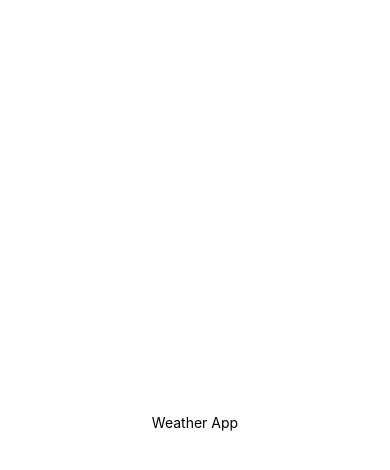
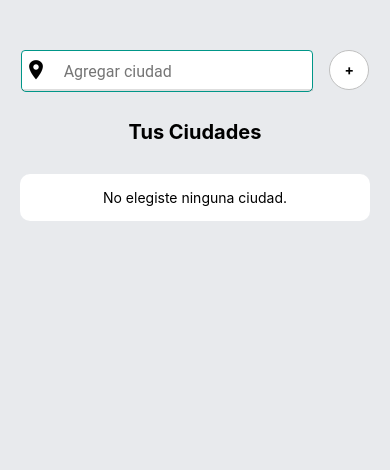
Before and after one commit to jorgediazok/IBM-Skillsbuild-Grupo94, a React Native app: screen / in a window 390 px wide. Shown: the top 470 px of the page. Built offline with nearby package versions, Linux system fonts and the light colour scheme.

Commit message:
Created crud - Add city - Delete city

```diff
--- a/App.js
+++ b/App.js
@@ -1,16 +1,7 @@
 import * as React from 'react';
-import { View, Text } from 'react-native';
+import { View } from 'react-native';
+import Search from './Search';
 
 export default function App() {
-  return (
-    <View
-      style={{
-        flex: 1,
-        justifyContent: 'center',
-        alignItems: 'center',
-      }}
-    >
-      <Text>Weather App</Text>
-    </View>
-  );
+  return <Search />;
 }
--- /dev/null
+++ b/Search.js
@@ -0,0 +1,200 @@
+import React, { useEffect, useState } from 'react';
+import { TextInput, Button } from 'react-native-paper';
+import {
+  FlatList,
+  KeyboardAvoidingView,
+  StyleSheet,
+  View,
+  Text,
+  TouchableOpacity,
+  Keyboard,
+} from 'react-native';
+import Ionicons from 'react-native-vector-icons/Ionicons';
+import CityItem from './components/CityItem';
+import CityItemEmpty from './components/CityItemEmpty';
+
+const Search = () => {
+  const [city, setCity] = useState('');
+  const [cityItems, setCityItems] = useState([]);
+  const [filteredCities, setFilteredCities] = useState([]);
+  const [masterData, setMasterData] = useState([]);
+  const [search, setSearch] = useState('');
+
+  // const fetchCities = async (text) => {
+  //   setCity(text);
+  //   const response = await axios.get(
+  //     'https://autocomplete.wunderground.com/aq?query=' + text
+  //   );
+  // };
+
+  // const fetchPosts = () => {
+  //   const apiUrl = 'https://jsonplaceholder.typicode.com/posts';
+  //   fetch(apiUrl)
+  //     .then((response) => response.json())
+  //     .then((responseJson) => {
+  //       setFilteredCities(responseJson);
+  //       setMasterData(responseJson);
+  //     })
+  //     .catch((err) => console.log(err));
+  // };
+
+  // useEffect(() => {
+  //   fetchPosts();
+  //   return () => {};
+  // }, []);
+
+  // const ItemView = ({ item }) => {
+  //   return (
+  //     <View style={{ width: '80%', marginLeft: 35 }}>
+  //       <Text style={styles.itemStyle}>
+  //         {item.id}
+  //         {'. '}
+  //         {item.title.toUpperCase()}
+  //       </Text>
+  //       <Button mode='contained' onPress={() => alert('Clickeaste')}>
+  //         +
+  //       </Button>
+  //     </View>
+  //   );
+  // };
+
+  //ADDING A CITY
+  const handleAddCity = () => {
+    Keyboard.dismiss();
+    setCityItems([...cityItems, city]);
+    setCity('');
+  };
+
+  //FILTERING CITIES
+  const searchFilter = (text) => {
+    if (text) {
+      const newData = masterData.filter((item) => {
+        const itemData = item.title
+          ? item.title.toUpperCase()
+          : ''.toUpperCase();
+        const textData = text.toUpperCase();
+        return itemData.indexOf(textData) > -1;
+      });
+      setFilteredCities(newData);
+      setSearch(text);
+    } else {
+      setFilteredCities(masterData);
+      setSearch(text);
+    }
+  };
+
+  //DELETING A CITY
+  const handleDelete = (index) => {
+    let items = [...cityItems];
+    items.splice(index, 1);
+    setCityItems(items);
+  };
+
+  return (
+    <View style={styles.container}>
+      <Ionicons name='location-sharp' size={22} style={styles.iconOne} />
+      <KeyboardAvoidingView style={styles.addCitiesWrapper}>
+        <TextInput
+          style={styles.textInputStyle}
+          placeholder='Agregar ciudad'
+          // value={search}
+          value={city}
+          underlineColorAndroid='transparent'
+          // onChangeText={(text) => searchFilter(text)}
+          onChangeText={(text) => setCity(text)}
+        />
+        <TouchableOpacity onPress={() => handleAddCity()}>
+          <View style={styles.addButtonWrapper}>
+            <Text style={styles.addButton}>+</Text>
+          </View>
+        </TouchableOpacity>
+      </KeyboardAvoidingView>
+
+      {/* <FlatList
+          data={filteredCities}
+          keyExtractor={(item, index) => index.toString()}
+          renderItem={ItemView}
+        /> */}
+
+      <Text style={styles.title}>Tus Ciudades</Text>
+      <View style={styles.addedCities}>
+        {cityItems.length === 0 ? (
+          <CityItemEmpty />
+        ) : (
+          cityItems
+            .map((cityItem, index) => (
+              <CityItem
+                city={cityItem}
+                key={index}
+                handleDelete={handleDelete}
+                index={index}
+              />
+            ))
+            .reverse()
+        )}
+      </View>
+    </View>
+  );
+};
+
+export default Search;
+
+const styles = StyleSheet.create({
+  container: {
+    flex: 1,
+    backgroundColor: '#E8EAED',
+  },
+  title: {
+    fontSize: 20,
+    fontWeight: 'bold',
+    textAlign: 'center',
+    marginTop: 120,
+    zIndex: 300,
+  },
+  addCitiesWrapper: {
+    position: 'absolute',
+    top: 10,
+    width: '100%',
+    flexDirection: 'row',
+    justifyContent: 'space-around',
+    alignItems: 'center',
+  },
+  addedCities: {
+    paddingTop: 30,
+    paddingHorizontal: 20,
+  },
+  itemStyle: { padding: 15 },
+  iconOne: {
+    position: 'absolute',
+    zIndex: 1,
+    top: 58,
+    left: 25,
+  },
+  textInputStyle: {
+    height: 40,
+    borderWidth: 1,
+    borderRadius: 5,
+    paddingLeft: 30,
+    margin: 5,
+    width: '75%',
+    marginLeft: 15,
+    marginTop: 40,
+    borderColor: '#009688',
+    backgroundColor: 'white',
+  },
+  addButtonWrapper: {
+    width: 40,
+    height: 40,
+    borderRadius: 60,
+    backgroundColor: '#fff',
+    justifyContent: 'center',
+    alignItems: 'center',
+    borderColor: '#C0C0C0',
+    borderWidth: 1,
+    marginTop: 32,
+    marginRight: 15,
+  },
+  addButton: {
+    fontWeight: 'bold',
+  },
+});
--- /dev/null
+++ b/components/CityItem.js
@@ -0,0 +1,59 @@
+import React from 'react';
+import { View, Text, StyleSheet } from 'react-native';
+import Icon from 'react-native-vector-icons/FontAwesome';
+import MapIcon from 'react-native-vector-icons/FontAwesome';
+
+const CityItem = ({ city, handleDelete, index }) => {
+  return (
+    <View style={styles.city}>
+      <View style={styles.cityLeft}>
+        <View style={styles.cityMap}>
+          <MapIcon name='map-marker' color='black' size={22} />
+        </View>
+        <Text style={styles.cityText}>{city}</Text>
+      </View>
+      <View style={styles.cityDelete}>
+        <Icon
+          name='trash'
+          size={20}
+          color='#900'
+          onPress={() => handleDelete(index)}
+        />
+      </View>
+    </View>
+  );
+};
+
+export default CityItem;
+
+const styles = StyleSheet.create({
+  city: {
+    backgroundColor: '#fff',
+    padding: 15,
+    borderRadius: 10,
+    flexDirection: 'row',
+    alignItems: 'center',
+    justifyContent: 'space-between',
+    marginBottom: 20,
+  },
+  cityLeft: {
+    flexDirection: 'row',
+    alignItems: 'center',
+    flexWrap: 'wrap',
+  },
+  cityMap: {
+    width: 24,
+    height: 24,
+    opacity: 0.4,
+    borderRadius: 5,
+    marginRight: 15,
+  },
+  cityText: {
+    maxWidth: '80%',
+  },
+  cityDelete: {
+    width: 22,
+    height: 22,
+    borderRadius: 2,
+  },
+});
--- /dev/null
+++ b/components/CityItemEmpty.js
@@ -0,0 +1,36 @@
+import React from 'react';
+import { View, Text, StyleSheet } from 'react-native';
+
+const CityItemEmpty = () => {
+  return (
+    <View style={styles.city}>
+      <View style={styles.cityLeft}>
+        <Text style={styles.cityText}>No elegiste ninguna ciudad.</Text>
+      </View>
+    </View>
+  );
+};
+
+export default CityItemEmpty;
+
+const styles = StyleSheet.create({
+  city: {
+    backgroundColor: '#fff',
+    padding: 15,
+    borderRadius: 10,
+    flexDirection: 'row',
+    alignItems: 'center',
+    justifyContent: 'center',
+    marginBottom: 20,
+  },
+  cityLeft: {
+    flexDirection: 'row',
+    alignItems: 'center',
+    textAlign: 'center',
+    display: 'flex',
+  },
+  cityText: {
+    maxWidth: '100%',
+    textAlign: 'center',
+  },
+});
--- a/package.json
+++ b/package.json
@@ -1,9 +1,12 @@
 {
   "dependencies": {
+    "axios": "^0.24.0",
     "expo": "^43.0.0",
     "react": "17.0.1",
     "react-dom": "17.0.1",
     "react-native": "0.64.2",
+    "react-native-paper": "^4.10.1",
+    "react-native-vector-icons": "^9.0.0",
     "react-native-web": "0.17.1"
   },
   "devDependencies": {
```
Also changed, not shown: 2 other files (tests, documents, lock files or other folders).
